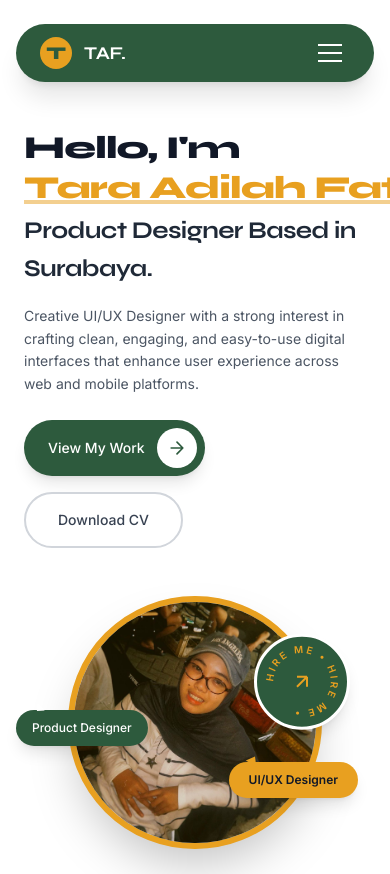
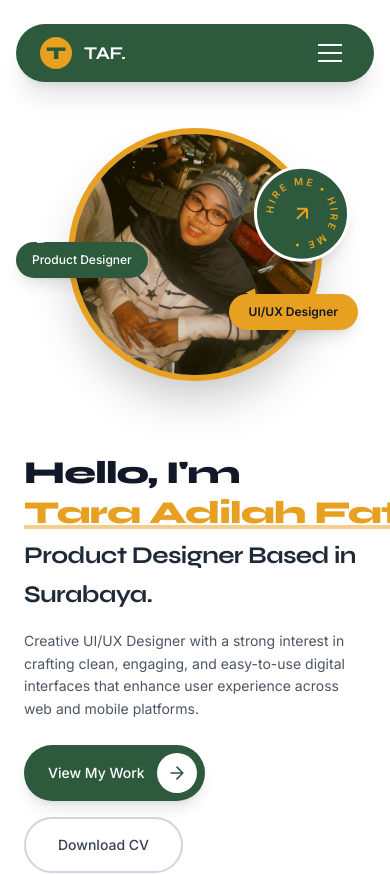
Before and after one commit to tarafathin/Portofolio, a Next.js app: page / in a window 390 px wide. Shown: the top 874 px of the page. Built offline with nearby package versions, Linux system fonts and the light colour scheme.

Commit message:
first commit

```diff
--- a/components/sections/HeroSection.tsx
+++ b/components/sections/HeroSection.tsx
@@ -12,7 +12,7 @@ export default function HeroSection() {
       id="hero"
       className="relative min-h-screen flex items-center justify-center overflow-hidden bg-white py-32 lg:py-24"
     >
-      <div className="relative z-10 w-full max-w-7xl mx-auto px-6 flex flex-col lg:flex-row items-center gap-6 lg:gap-8">
+      <div className="relative z-10 w-full max-w-7xl mx-auto px-6 flex flex-col-reverse lg:flex-row items-center gap-10 lg:gap-8">
 
         {/* Left Content */}
         <div className="w-full lg:w-1/2 flex flex-col items-start" style={{ animation: "fadeUp 0.7s ease 0.2s both" }}>
@@ -60,7 +60,7 @@ export default function HeroSection() {
         </div>
 
         {/* Right Content - Photo & Elements */}
-        <div className="w-full lg:w-1/2 relative flex justify-center mt-6 lg:mt-0" style={{ animation: "fadeIn 1s ease 0.5s both" }}>
+        <div className="w-full lg:w-1/2 relative flex justify-center mb-8 lg:mb-0" style={{ animation: "fadeIn 1s ease 0.5s both" }}>
 
           {/* Circular Photo Frame */}
           <div className="relative z-10 w-[30vh] h-[30vh] sm:w-[35vh] sm:h-[35vh] lg:w-[45vh] lg:h-[45vh] rounded-full overflow-hidden border-[6px] md:border-[8px] border-[#E8A020] shadow-2xl bg-gray-100">
```
